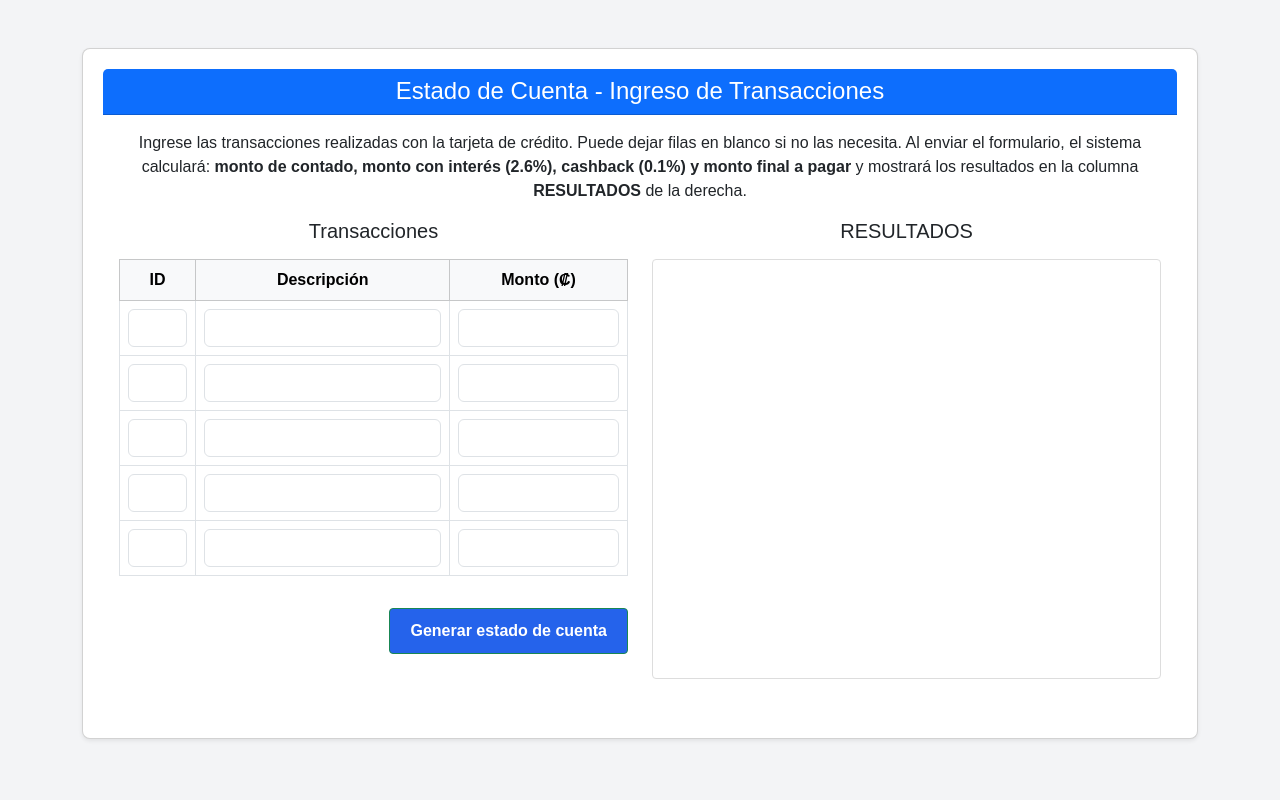
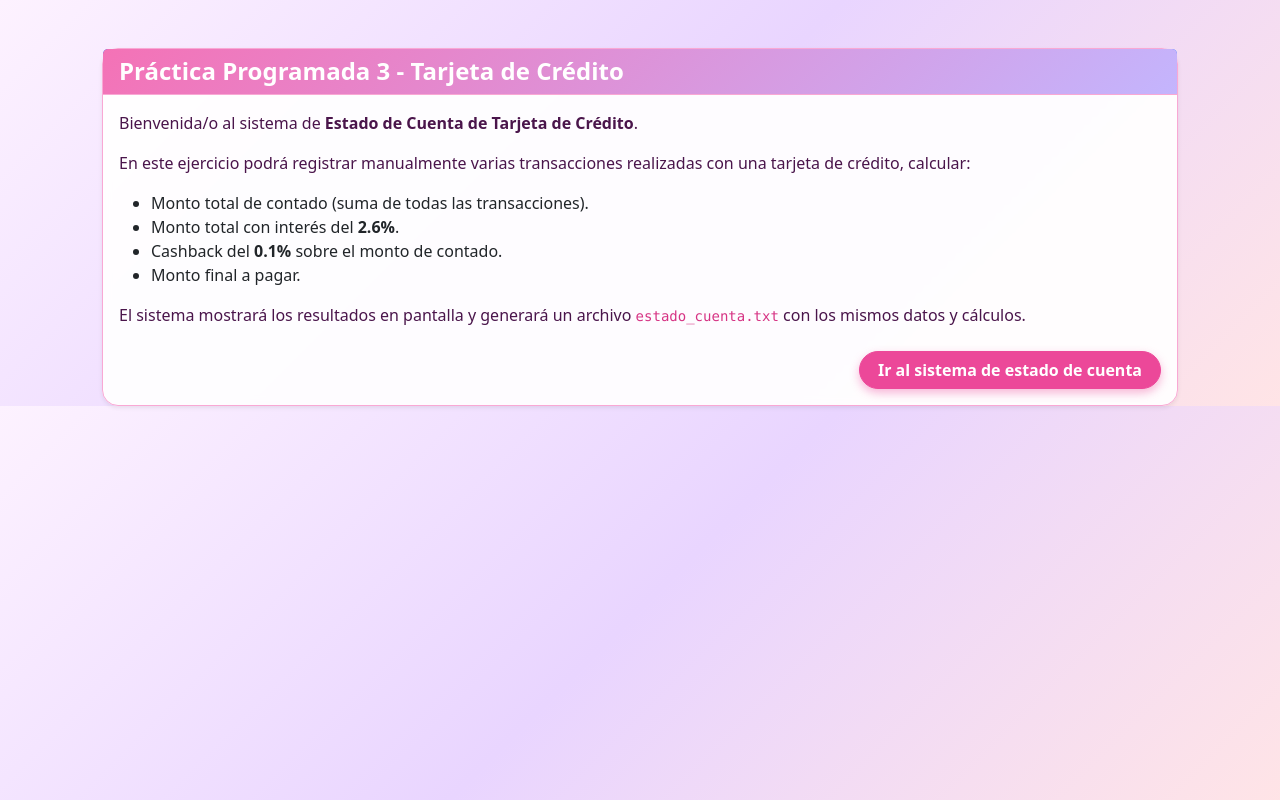
Before and after one commit to sunnydmoon/PracticaProgamada3-SC502-3C2024-DanielaMurillo, a PHP site: page /index.html in a window 1280 px wide. Run offline with PHP 8.4, Linux system fonts and the light colour scheme.

Commit message:
Intento dos
cambio de estetica y columna con resultados

```diff
--- a/assetes/css/estilo.css
+++ b/assetes/css/estilo.css
@@ -1,103 +1,137 @@
-
-* {
-    box-sizing: border-box;
+*
+body {
     margin: 0;
     padding: 0;
-    font-family: Arial, Helvetica, sans-serif;
+    font-family: system-ui, -apple-system, BlinkMacSystemFont, "Segoe UI", sans-serif;
+    background: linear-gradient(135deg, #fdf2ff, #e9d5ff, #ffe4e6);
+    color: #4a154b;
 }
 
-body {
-    background-color: #f3f4f6;
-    color: #222;
-}
-
-.contenedor {
-    max-width: 900px;
-    margin: 40px auto;
-    padding: 20px;
-}
-
-h1 {
-    text-align: center;
-    margin-bottom: 20px;
-}
-
-.descripcion {
-    text-align: center;
-    margin-bottom: 30px;
+.container {
+    max-width: 1100px;
 }
 
 .card {
-    background-color: #ffffff;
-    border-radius: 8px;
-    padding: 20px;
-    box-shadow: 0 2px 8px rgba(0, 0, 0, 0.1);
-    text-align: center;
+    border-radius: 16px;
+    border: 1px solid #f9a8d4;
+    box-shadow: 0 10px 30px rgba(244, 114, 182, 0.25);
+    background: rgba(255, 255, 255, 0.92);
+    backdrop-filter: blur(4px);
 }
 
-.card h2 {
-    margin-bottom: 10px;
+.card-header {
+    border-radius: 16px 16px 0 0;
+    background: linear-gradient(135deg, #f472b6, #c4b5fd);
+    border-bottom: 1px solid #f9a8d4;
 }
 
-.card p {
-    margin-bottom: 20px;
+.card-header h4 {
+    font-weight: 700;
 }
 
-.btn {
-    display: inline-block;
-    padding: 10px 20px;
-    border-radius: 4px;
-    text-decoration: none;
-    background-color: #2563eb;
-    color: #ffffff;
-    font-weight: bold;
-    cursor: pointer;
+.card-body p,
+.card-body h5,
+.card-body h6 {
+    color: #4a154b;
 }
 
-.btn:hover {
-    background-color: #1d4ed8;
+h5,
+h6 {
+    font-weight: 600;
 }
 
-
-.tabla-transacciones {
-    width: 100%;
-    border-collapse: collapse;
-    margin: 20px 0;
+.btn-success {
+    background-color: #ec4899;
+    border-color: #ec4899;
+    color: #fff;
+    font-weight: 600;
+    padding-inline: 18px;
+    border-radius: 999px;
+    box-shadow: 0 4px 10px rgba(236, 72, 153, 0.4);
 }
 
-.tabla-transacciones th,
-.tabla-transacciones td {
-    border: 1px solid #ddd;
-    padding: 8px;
-    text-align: left;
+.btn-success:hover {
+    background-color: #db2777;
+    border-color: #db2777;
 }
 
-.tabla-transacciones th {
-    background-color: #2563eb;
-    color: white;
+.table {
+    font-size: 0.9rem;
+    color: #4a154b;
+    background-color: transparent;
 }
 
-.resumen {
-    margin-top: 20px;
+.table thead,
+.table thead.table-light {
+    background: linear-gradient(135deg, #f9a8d4, #e9d5ff);
+    color: #4a154b;
+    border-bottom: 2px solid #f472b6;
 }
 
-.resumen p {
-    margin-bottom: 6px;
-    font-size: 15px;
+.table-bordered th,
+.table-bordered td {
+    border-color: #f9a8d4;
 }
 
-.resaltado {
-    font-weight: bold;
-    font-size: 16px;
-    margin-top: 10px;
+.table-hover tbody tr:hover {
+    background-color: #ffe4f1;
 }
 
-.bloque-texto {
-    background-color: #111827;
-    color: #f9fafb;
-    padding: 15px;
-    border-radius: 6px;
-    margin-top: 20px;
-    font-size: 13px;
-    overflow-x: auto;
+input.form-control {
+    border-radius: 999px;
+    border: 1px solid #f9a8d4;
+    font-size: 0.9rem;
 }
+
+input.form-control:focus {
+    outline: none;
+    box-shadow: 0 0 0 2px rgba(236, 72, 153, 0.35);
+    border-color: #ec4899;
+}
+
+.border.rounded.p-3.bg-light {
+    background: linear-gradient(135deg, #fef2ff, #e9d5ff);
+    border-radius: 16px;
+    border: 1px solid #e9d5ff;
+}
+
+.bg-light {
+    background-color: #fdf2ff;
+}
+
+.alert-info {
+    background-color: #fce7f3;
+    border-color: #f9a8d4;
+    color: #4a154b;
+}
+
+.alert-secondary {
+    background-color: #ede9fe;
+    border-color: #c4b5fd;
+    color: #4a154b;
+}
+
+.alert-secondary.py-2 {
+    background-color: #f5f3ff;
+}
+
+h5.text-center {
+    color: #4a154b;
+}
+
+.col-md-6.mb-3 {
+    margin-bottom: 1.5rem;
+}
+
+::-webkit-scrollbar {
+    width: 8px;
+}
+
+::-webkit-scrollbar-track {
+    background: #fdf2ff;
+}
+
+::-webkit-scrollbar-thumb {
+    background: #f9a8d4;
+    border-radius: 4px;
+}
--- a/index.html
+++ b/index.html
@@ -6,115 +6,52 @@
     <meta name="viewport" content="width=device-width, initial-scale=1.0" />
     <title>Estado de Cuenta | Tarjeta de Crédito</title>
 
-    <!-- Bootstrap -->
     <link href="https://cdn.jsdelivr.net/npm/bootstrap@5.3.8/dist/css/bootstrap.min.css"
           rel="stylesheet"
           crossorigin="anonymous">
 
-    <!-- Tu CSS -->
-    <link rel="stylesheet" href="ASSETS/CSS/estilo.css" />
+    <link rel="stylesheet" href="assetes/css/estilo.css" />
 </head>
 
 <body>
 <div class="container mt-5">
     <div class="card shadow-sm">
         <div class="card-header bg-primary text-white">
-            <h4 class="mb-0">Estado de Cuenta - Ingreso de Transacciones</h4>
+            <h4 class="mb-0">Práctica Programada 3 - Tarjeta de Crédito</h4>
         </div>
 
         <div class="card-body">
             <p class="mb-3">
-                Ingrese las transacciones realizadas con la tarjeta de crédito.
-                Puede dejar filas en blanco si no las necesita.
-                Al enviar el formulario, el sistema calculará:
-                <strong>monto de contado, monto con interés (2.6%), cashback (0.1%) y monto final a pagar</strong>
-                y mostrará los resultados en la columna <strong>RESULTADOS</strong> de la derecha.
+                Bienvenida/o al sistema de <strong>Estado de Cuenta de Tarjeta de Crédito</strong>.
+            </p>
+            <p class="mb-3">
+                En este ejercicio podrá registrar manualmente varias transacciones realizadas con una tarjeta
+                de crédito, calcular:
+            </p>
+            <ul>
+                <li>Monto total de contado (suma de todas las transacciones).</li>
+                <li>Monto total con interés del <strong>2.6%</strong>.</li>
+                <li>Cashback del <strong>0.1%</strong> sobre el monto de contado.</li>
+                <li>Monto final a pagar.</li>
+            </ul>
+            <p class="mb-3">
+                El sistema mostrará los resultados en pantalla y generará un archivo
+                <code>estado_cuenta.txt</code> con los mismos datos y cálculos.
             </p>
 
-            <div class="row">
-                <!-- ========================= -->
-                <!--  COLUMNA IZQUIERDA: FORM  -->
-                <!-- ========================= -->
-                <div class="col-md-6 mb-3">
-                    <h5 class="mb-3">Transacciones</h5>
-
-                    <!-- IMPORTANTE: target="resultadoFrame" -->
-                    <form action="estado_cuenta.php" method="post" target="resultadoFrame">
-
-                        <div class="table-responsive mb-3">
-                            <table class="table table-bordered align-middle">
-                                <thead class="table-light">
-                                <tr>
-                                    <th style="width: 15%;">ID</th>
-                                    <th style="width: 50%;">Descripción</th>
-                                    <th style="width: 35%;">Monto (₡)</th>
-                                </tr>
-                                </thead>
-                                <tbody>
-                                <!-- Fila 1 -->
-                                <tr>
-                                    <td><input type="number" name="id[]" class="form-control" min="1" /></td>
-                                    <td><input type="text" name="descripcion[]" class="form-control" /></td>
-                                    <td><input type="number" name="monto[]" class="form-control" step="0.01" min="0" /></td>
-                                </tr>
-                                <!-- Fila 2 -->
-                                <tr>
-                                    <td><input type="number" name="id[]" class="form-control" min="1" /></td>
-                                    <td><input type="text" name="descripcion[]" class="form-control" /></td>
-                                    <td><input type="number" name="monto[]" class="form-control" step="0.01" min="0" /></td>
-                                </tr>
-                                <!-- Fila 3 -->
-                                <tr>
-                                    <td><input type="number" name="id[]" class="form-control" min="1" /></td>
-                                    <td><input type="text" name="descripcion[]" class="form-control" /></td>
-                                    <td><input type="number" name="monto[]" class="form-control" step="0.01" min="0" /></td>
-                                </tr>
-                                <!-- Fila 4 -->
-                                <tr>
-                                    <td><input type="number" name="id[]" class="form-control" min="1" /></td>
-                                    <td><input type="text" name="descripcion[]" class="form-control" /></td>
-                                    <td><input type="number" name="monto[]" class="form-control" step="0.01" min="0" /></td>
-                                </tr>
-                                <!-- Fila 5 -->
-                                <tr>
-                                    <td><input type="number" name="id[]" class="form-control" min="1" /></td>
-                                    <td><input type="text" name="descripcion[]" class="form-control" /></td>
-                                    <td><input type="number" name="monto[]" class="form-control" step="0.01" min="0" /></td>
-                                </tr>
-                                </tbody>
-                            </table>
-                        </div>
-
-                        <div class="d-flex justify-content-end">
-                            <button type="submit" class="btn btn-success">
-                                Generar estado de cuenta
-                            </button>
-                        </div>
-                    </form>
-                </div>
-
-                <!-- ========================= -->
-                <!--  COLUMNA DERECHA: RESULTADOS -->
-                <!-- ========================= -->
-                <div class="col-md-6 mb-3">
-                    <h5 class="text-center mb-3">RESULTADOS</h5>
-                    <!-- Aquí se mostrará la respuesta de estado_cuenta.php -->
-                    <iframe name="resultadoFrame"
-                            class="w-100 iframe-resultados"
-                            style="min-height: 420px; border: 1px solid #ddd; border-radius: 4px;">
-                    </iframe>
-                </div>
+            <div class="d-flex justify-content-end mt-4">
+                <a href="index.php" class="btn btn-success">
+                    Ir al sistema de estado de cuenta
+                </a>
             </div>
         </div>
     </div>
 </div>
 
-<!-- JS Bootstrap -->
 <script src="https://cdn.jsdelivr.net/npm/bootstrap@5.3.8/dist/js/bootstrap.bundle.min.js"
         crossorigin="anonymous"></script>
 
-<!-- Tu JS -->
-<script src="ASSETS/JS/main.js"></script>
+<script src="assetes/js/main.js"></script>
 </body>
 
 </html>
```
Also changed, not shown: estado_cuenta.php (+7 -10 lines), index.php (+30 -31 lines).
